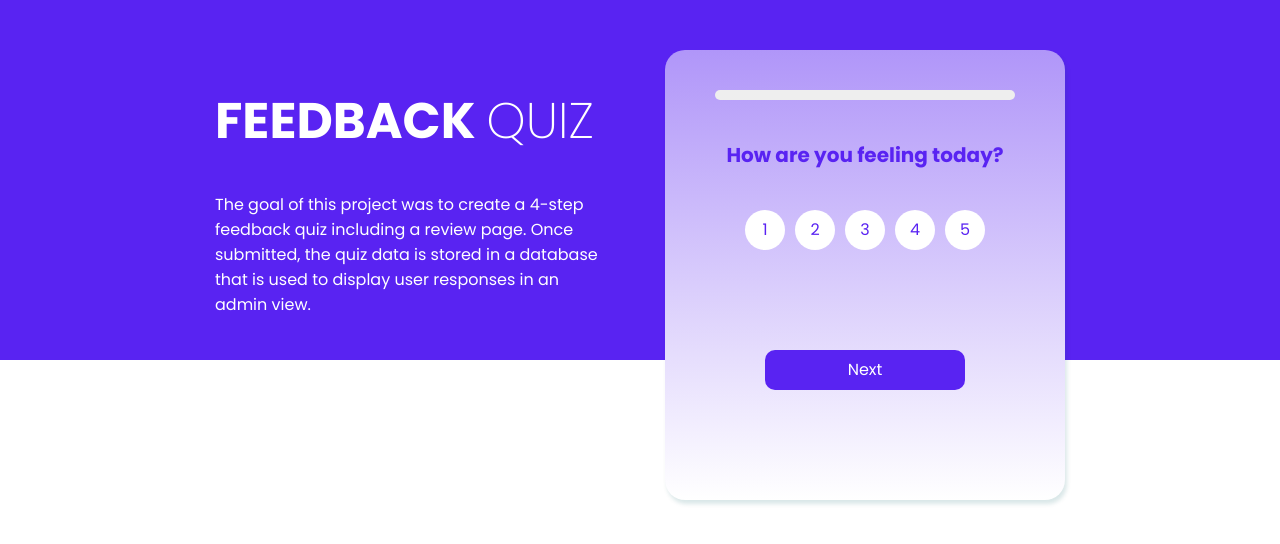
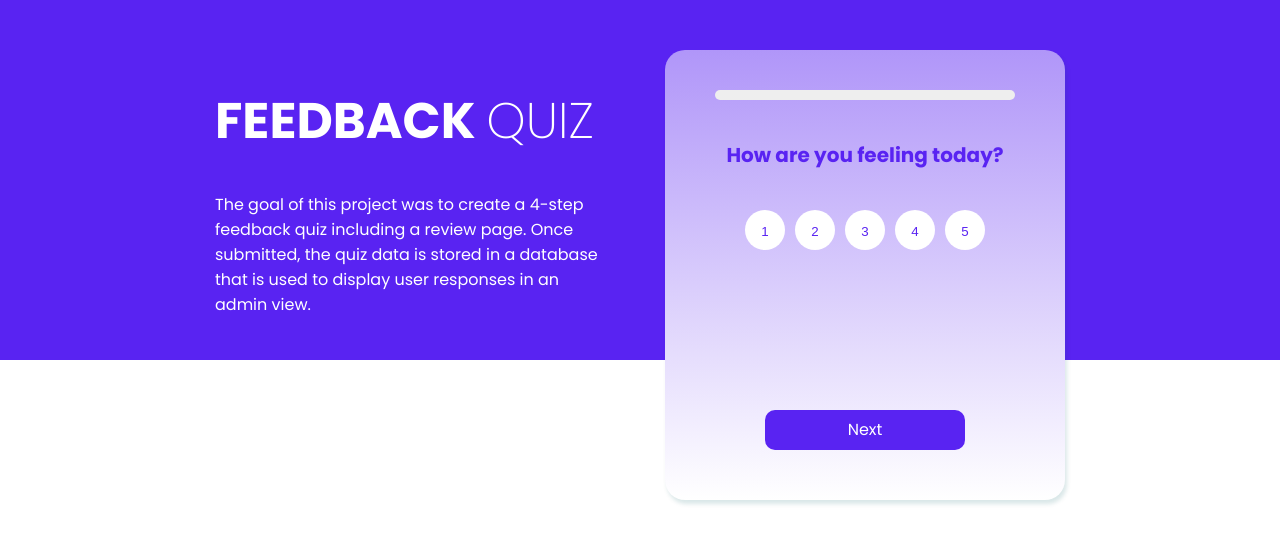
Before and after one commit to JustinNicholas/weekend-redux-feedback-loop, a React (Create React App) app: page /review in a window 1280 px wide. Shown: the top 544 px of the page. Built offline with nearby package versions, Linux system fonts and the light colour scheme.

Commit message:
additional styling for buttons like pressed state and positioning

```diff
--- a/src/components/App/App.css
+++ b/src/components/App/App.css
@@ -39,7 +39,7 @@ h4 {
   background-color: white;
   color: #5923F2;
   width: 400px;
-  height: 450px;
+  min-height: 450px;
   position: absolute;
   top: 50px;
   right: 0;
--- a/src/components/Feeling/Feelings.css
+++ b/src/components/Feeling/Feelings.css
@@ -7,10 +7,18 @@
 .next-button {
     height: 40px;
     width: 200px;
-    margin-left: auto;
-    margin-right: auto;
-    margin-top: 150px;
+    /* margin-left: auto;
+    margin-right: auto; */
+    /* margin-top: 150px; */
     background-color: #5923F2;
     color: white;
     border-radius: 10px;
+    position: absolute;
+    left: 100px;
+    bottom: 50px
 }
+
+.next-button:hover {
+    background-color: white;
+    color: #5923F2;
+}
--- a/src/components/RatingButtons/RatingButtons.css
+++ b/src/components/RatingButtons/RatingButtons.css
@@ -8,6 +8,7 @@
     margin-right: 5px;
     display: inline-block;
     pointer-events: all;
+    border: none;
 }
 
 .rating-button:hover{
--- a/src/components/RatingButtons/RatingButtons.jsx
+++ b/src/components/RatingButtons/RatingButtons.jsx
@@ -4,11 +4,11 @@ function RatingButtons({onClick}) {
   return (
     <>
     <div className='button-container'>
-      <div className='rating-button' onClick={() => onClick(1)} value={1}><p className='button-text'>1</p></div>
-      <div className='rating-button' onClick={() => onClick(2)} value={2}><p className='button-text'>2</p></div>
-      <div className='rating-button' onClick={() => onClick(3)} value={3}><p className='button-text'>3</p></div>
-      <div className='rating-button' onClick={() => onClick(4)} value={4}><p className='button-text'>4</p></div>
-      <div className='rating-button' onClick={() => onClick(5)} value={5}><p className='button-text'>5</p></div>
+      <button className='rating-button' onClick={() => onClick(1)} value={1}><p>1</p></button>
+      <button className='rating-button' onClick={() => onClick(2)} value={2}><p>2</p></button>
+      <button className='rating-button' onClick={() => onClick(3)} value={3}><p>3</p></button>
+      <button className='rating-button' onClick={() => onClick(4)} value={4}><p>4</p></button>
+      <button className='rating-button' onClick={() => onClick(5)} value={5}><p>5</p></button>
       {/* <button onClick={onClick} value={6}>6</button>
       <button onClick={onClick} value={7}>7</button>
       <button onClick={onClick} value={8}>8</button>
--- a/src/components/Review/Review.css
+++ b/src/components/Review/Review.css
@@ -1,7 +1,6 @@
 .review-button-container{
     height: 40px;
     width: 220px;
-    position: relative;
     margin-left: auto;
     margin-right: auto;
 }
@@ -12,12 +11,13 @@
     width: 100px;
     margin-left: auto;
     margin-right: auto;
-    margin-top: 50px;
+    /* margin-top: 50px; */
     background-color: #5923F2;
     color: white;
     border-radius: 10px;
     position: absolute;
-    left: 0;
+    left: 80px;
+    bottom: 50px;
 }
 
 .edit-button{
@@ -25,10 +25,41 @@
     width: 100px;
     margin-left: auto;
     margin-right: auto;
-    margin-top: 50px;
+    /* margin-top: 50px; */
     background-color: #5923F2;
     color: white;
     border-radius: 10px;
     position: absolute;
-    right: 0;
+    right: 80px;
+    bottom: 50px;
 }
+
+.review-text-container {
+    width: 300px;
+    margin-left: auto;
+    margin-right: auto;
+}
+
+.review-text{
+    text-align: left;
+}
+
+.comment-review-text{
+    text-align: left;
+    width: 300px;
+    height: 70px;
+    white-space: normal;
+    overflow:hidden;
+    text-overflow:ellipsis;
+}
+
+
+.submit-button:hover{
+        background-color: white;
+        color: #5923F2;
+}
+
+.edit-button:hover{
+    background-color: white;
+    color: #5923F2;
+}
--- a/src/components/Review/Review.jsx
+++ b/src/components/Review/Review.jsx
@@ -108,10 +108,12 @@ function Review() {
     return (
       <>
         <h1>Review</h1>
-        <p>Feelings: <strong>{form.feeling}</strong></p>
-        <p>Understanding: <strong>{form.understanding}</strong></p>
-        <p>Support: <strong>{form.support}</strong></p>
-        <p>Comments: <strong>{form.comments}</strong></p>
+        <div className='review-text-container'>
+          <p className='review-text'><strong>Feelings:</strong> {form.feeling}</p>
+          <p className='review-text'><strong>Understanding:</strong> {form.understanding}</p>
+          <p className='review-text'><strong>Support:</strong> {form.support}</p>
+          <div className='comment-review-text'><strong>Comments:</strong> {form.comments}</div>
+        </div>
         <div className='review-button-container'>
           <div className='submit-button' onClick={handleSubmit}><p className='button-text'>Submit</p></div>
           <div className='edit-button' onClick={updateEditState}><p className='button-text'>Edit</p></div>
@@ -124,10 +126,12 @@ function Review() {
     return (
       <>
         <h1>Review</h1>
-        <p>Feelings: <input onChange={(event) => handleFeelingChange(event)} type="number" min='1' max='5' value={updatedForm.feeling}/></p>
-        <p>Understanding: <input onChange={(event) => handleUnderstandingChange(event)} type="number" min='1' max='5' value={updatedForm.understanding}/></p>
-        <p>Support: <input onChange={(event) => handleSupportChange(event)} type="number" min='1' max='5' value={updatedForm.support}/></p>
-        <p>Comments: <input onChange={(event) => handleCommentsChange(event)} type="text" value={updatedForm.comments}/></p>
+        <div className='review-text-container'>
+          <p className='review-text'><strong>Feelings:</strong> <input onChange={(event) => handleFeelingChange(event)} type="number" min='1' max='5' value={updatedForm.feeling}/></p>
+          <p className='review-text'><strong>Understanding:</strong> <input onChange={(event) => handleUnderstandingChange(event)} type="number" min='1' max='5' value={updatedForm.understanding}/></p>
+          <p className='review-text'><strong>Support:</strong> <input onChange={(event) => handleSupportChange(event)} type="number" min='1' max='5' value={updatedForm.support}/></p>
+          <p className='review-text'><strong>Comments:</strong> <input onChange={(event) => handleCommentsChange(event)} type="text" value={updatedForm.comments}/></p>
+        </div>
         <div className='review-button-container'>
           <div className='submit-button' onClick={handleSubmitUpdated}><p className='button-text'>Submit</p></div>
           <div className='edit-button' onClick={updateEditState}><p className='button-text'>Cancel Edit</p></div>
```
